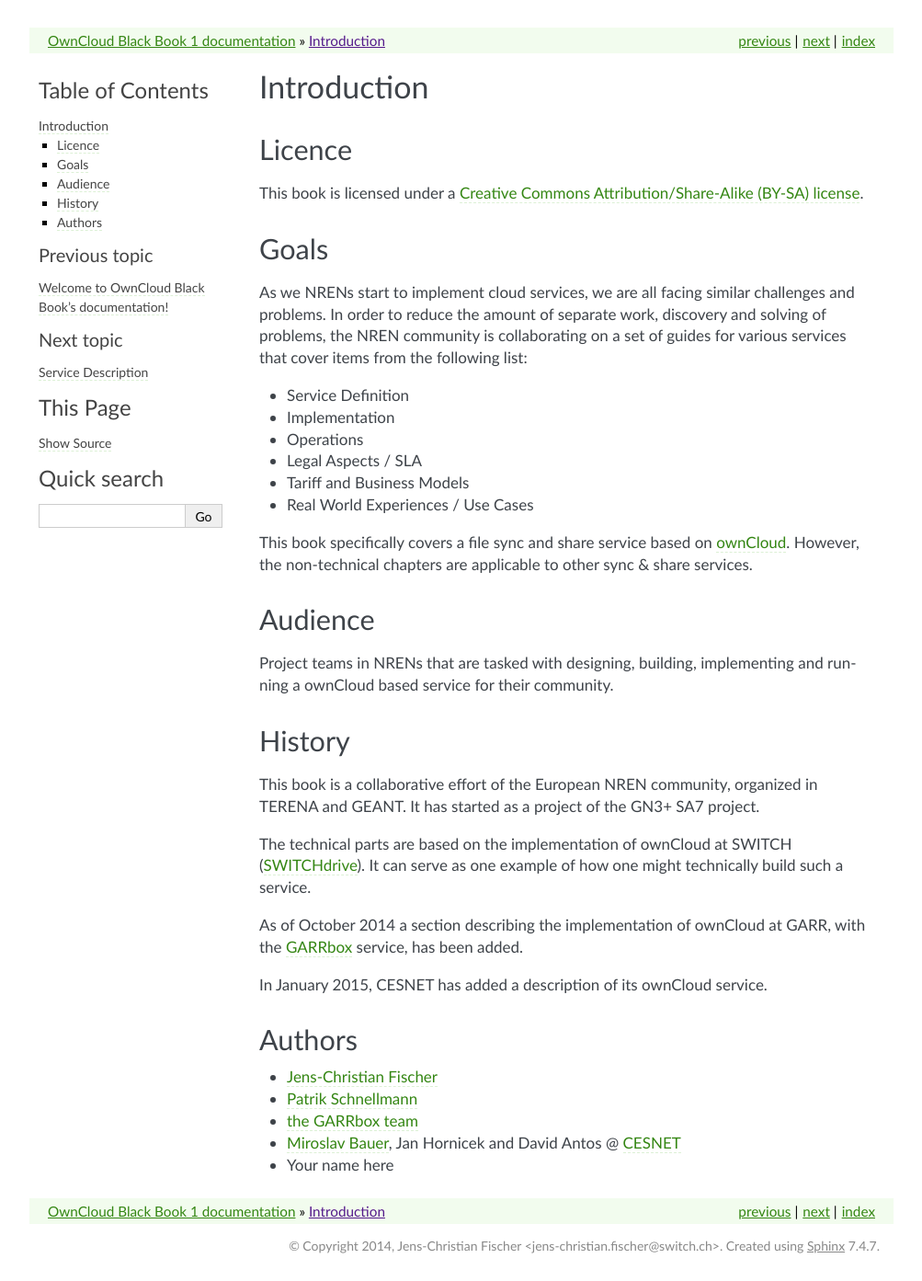
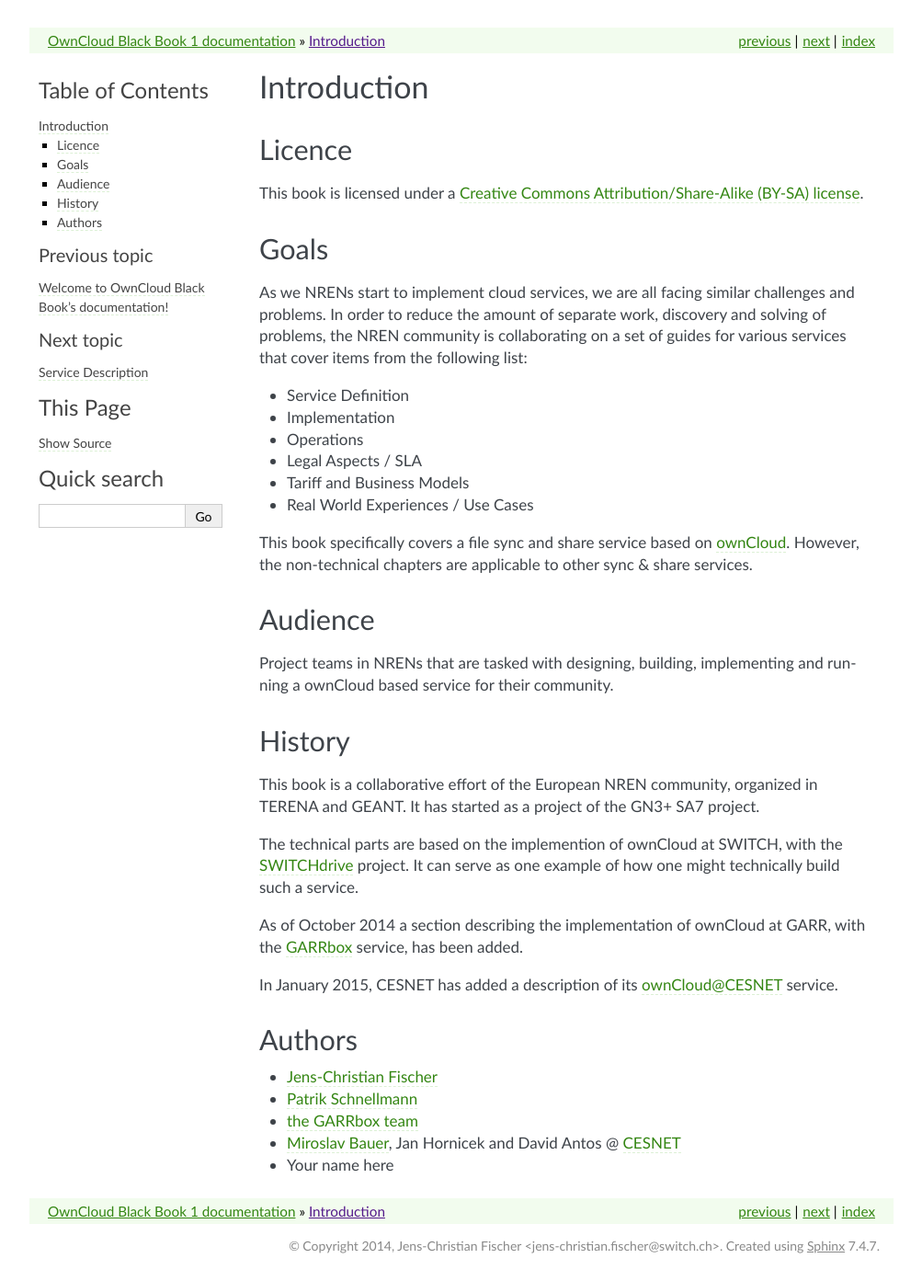
Before and after one commit to switch-ch/cloudservice-owncloud, a Sphinx documentation site: the page built from source/intro.rst, in a window 1280 px wide. Shown: the whole page at 92% size, without its empty margins (138-1141 px from the left). Built offline with Sphinx 7.4.7, drawn with Linux system fonts in a browser that asks for light colours.

Commit message:
Intro and Index corrections

```diff
--- a/source/index.rst
+++ b/source/index.rst
@@ -9,7 +9,7 @@
 Contents:
 
 .. toctree::
-   :maxdepth: 3
+   :maxdepth: 2
 
    intro
    service-description
--- a/source/intro.rst
+++ b/source/intro.rst
@@ -39,14 +39,14 @@
 This book is a collaborative effort of the European NREN community, organized
 in TERENA and GEANT. It has started as a project of the GN3+ SA7 project.
 
-The technical parts are based on the implementation of ownCloud at SWITCH
-(SWITCHdrive_). It can serve as one example of how one might technically build such a service.
+The technical parts are based on the implemention of ownCloud at SWITCH, with
+the SWITCHdrive_ project. It can serve as one example of how one might
+technically build such a service.
 
 As of October 2014 a section describing the implementation of ownCloud at GARR,
 with the GARRbox_ service, has been added.
 
-In January 2015, CESNET has added a description of its ownCloud service.
-
+In January 2015, CESNET has added a description of its `ownCloud@CESNET`_ service.
 
 Authors
 -------
```
